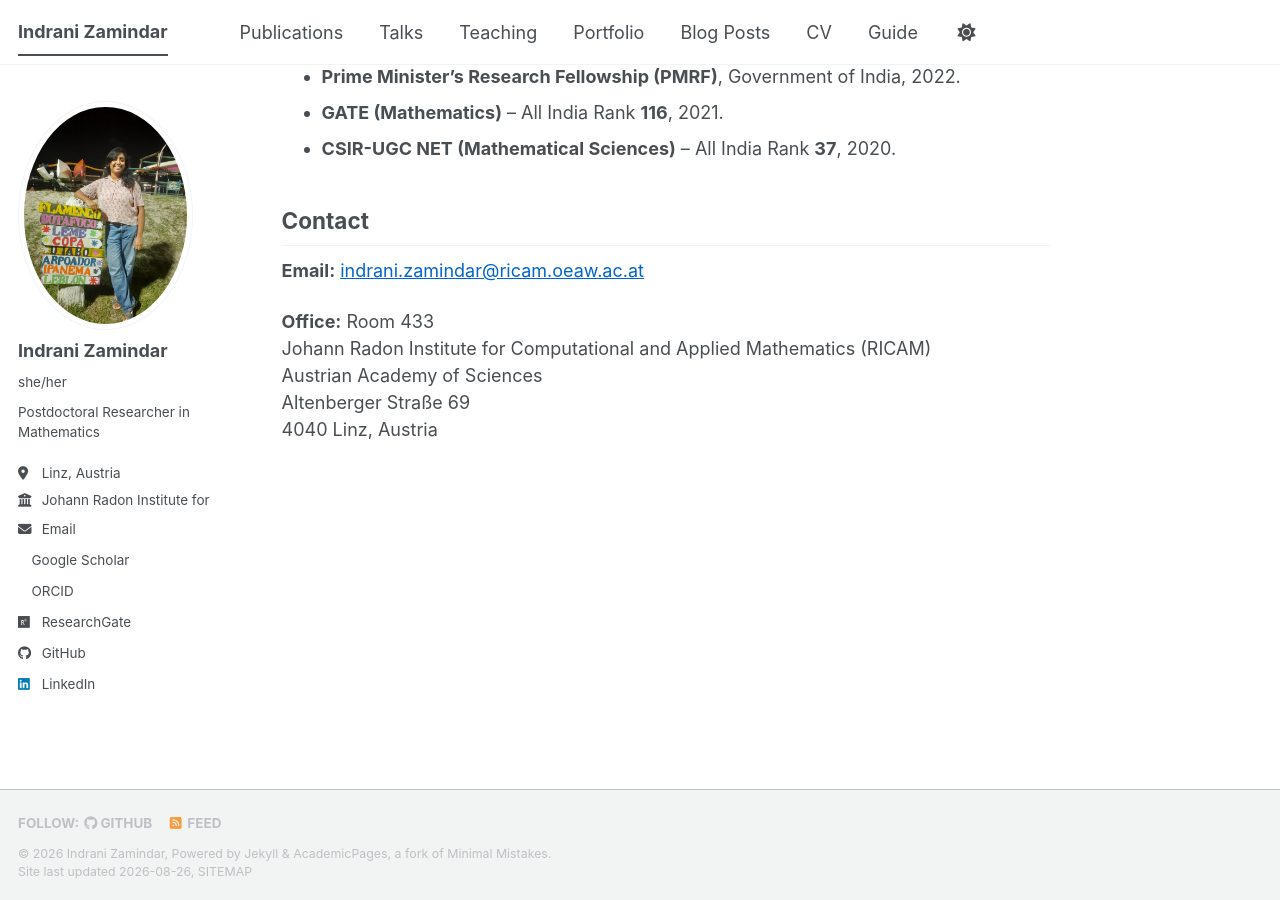
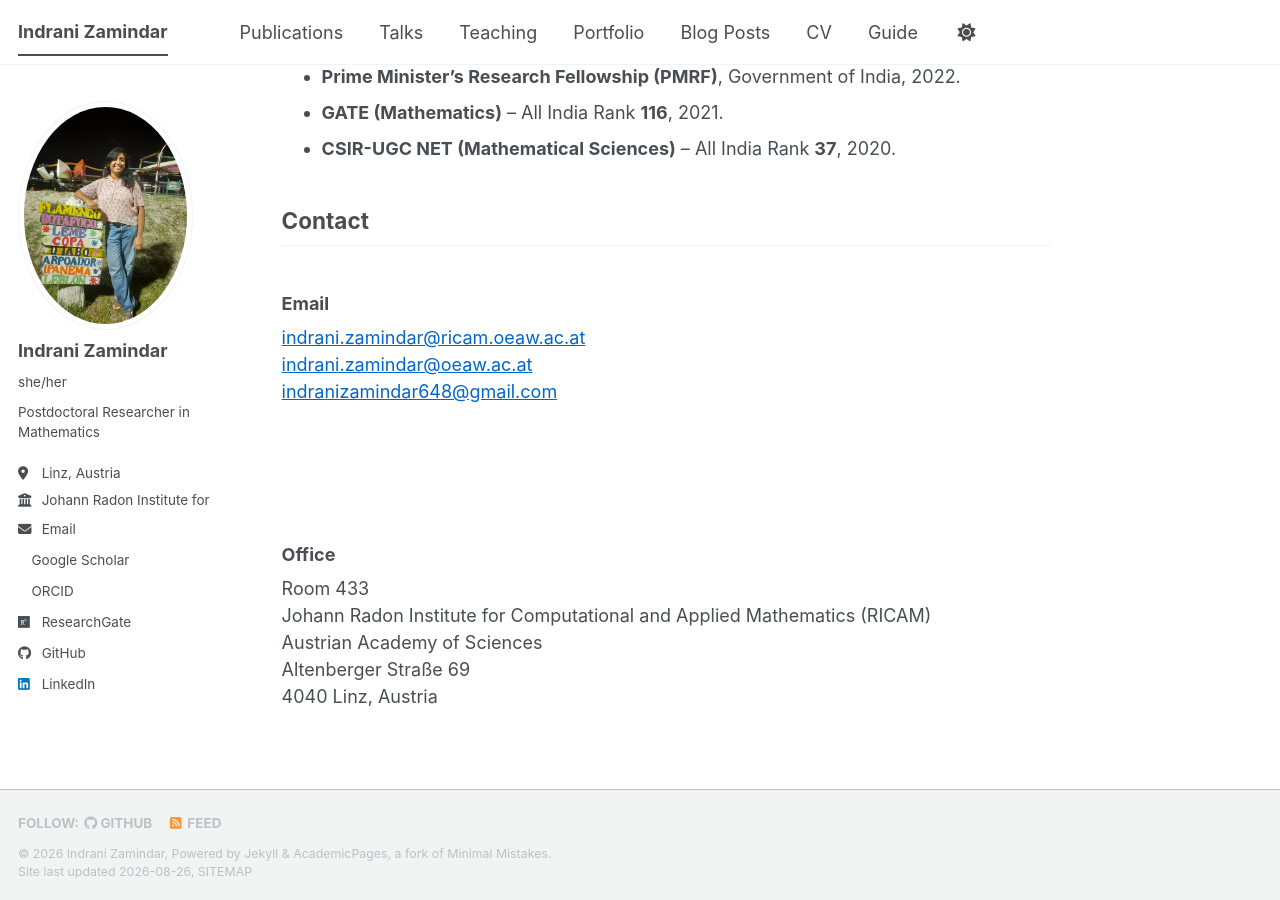
Before and after one commit to izamindar/izamindar.github.io, a Jekyll site: the page built from _pages/about.md, in a window 1280 px wide and 900 px high, scrolled down 859 px. Built offline with Jekyll 4.4.1, drawn with Linux system fonts in a browser that asks for light colours; a style sheet for code colours, icons or effects is not loaded.

Commit message:
update contact
Updated contact information layout with email and office details in a structured format.

```diff
--- a/_pages/about.md
+++ b/_pages/about.md
@@ -34,10 +34,29 @@ Advisor: [Prof. Rohit Kumar Mishra](https://sites.google.com/view/rkmishra91)
 - **CSIR-UGC NET (Mathematical Sciences)** – All India Rank **37**, 2020.
 
 ## Contact
-**Email:** [indrani.zamindar@ricam.oeaw.ac.at](mailto:indrani.zamindar@ricam.oeaw.ac.at)
 
-**Office:** Room 433
-Johann Radon Institute for Computational and Applied Mathematics (RICAM)
-Austrian Academy of Sciences
-Altenberger Straße 69
-4040 Linz, Austria
+<div style="display: flex; gap: 80px; align-items: flex-start; flex-wrap: wrap;">
+
+  <div style="flex: 1; min-width: 300px;">
+    <h3>Email</h3>
+
+    <p>
+      <a href="mailto:indrani.zamindar@ricam.oeaw.ac.at">indrani.zamindar@ricam.oeaw.ac.at</a><br>
+      <a href="mailto:indrani.zamindar@oeaw.ac.at">indrani.zamindar@oeaw.ac.at</a><br>
+      <a href="mailto:indranizamindar648@gmail.com">indranizamindar648@gmail.com</a>
+    </p>
+  </div>
+
+  <div style="flex: 1; min-width: 400px;">
+    <h3>Office</h3>
+
+    <p>
+      Room 433<br>
+      Johann Radon Institute for Computational and Applied Mathematics (RICAM)<br>
+      Austrian Academy of Sciences<br>
+      Altenberger Straße 69<br>
+      4040 Linz, Austria
+    </p>
+  </div>
+
+</div>
```
